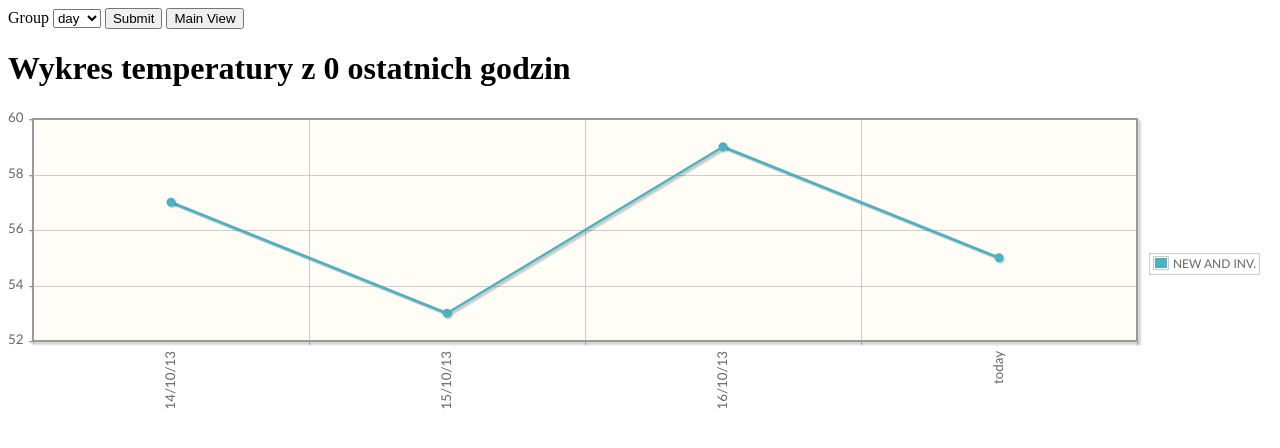
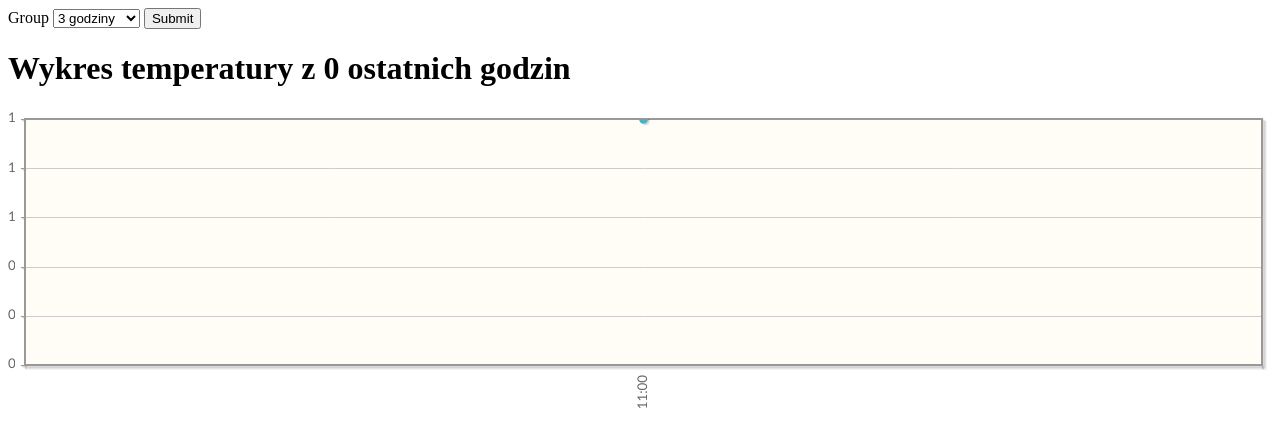
Before and after one commit to radx64/rasppi, a Django app: page / in a window 1280 px wide. Shown: the top 448 px of the page. Run offline with Django 3.2, Linux system fonts and the light colour scheme; tables that the repository leaves empty hold one stand-in row (values such as "Sample post"); some libraries are stand-ins or nearby versions.

Commit message:
Few updates

```diff
--- a/rpi/monitor/models.py
+++ b/rpi/monitor/models.py
@@ -3,3 +3,6 @@
 class Temperature(models.Model):
 	date = models.DateTimeField(auto_now_add=True)
 	temperature = models.DecimalField(max_digits=5, decimal_places=2)
+
+	def __unicode__(self):
+		return str(self.temperature)
--- a/rpi/monitor/views.py
+++ b/rpi/monitor/views.py
@@ -6,12 +6,15 @@
 	if chart not in ['0', '1', '2']:
 		chart = '0'
 
+	temperature_list = Temperature.objects.all()
+
 	chart = int(chart)
 	title = "Wykres temperatury z %d ostatnich godzin" % chart
 	return render(request, 'index.html', {
-										 'title': title,
-										 'chart_data': chart
-										 })
+					 'title': title,
+					 'chart_data': chart,
+					'temperature_list': temperature_list,
+					 })
 
 
 
--- a/rpi/rpi/settings.py
+++ b/rpi/rpi/settings.py
@@ -108,7 +108,7 @@
 WSGI_APPLICATION = 'rpi.wsgi.application'
 
 TEMPLATE_DIRS = (
-    '/home/q/rasppi/rpi/templates',
+	'/home/pi/rasppi/rpi/templates',
     # Put strings here, like "/home/html/django_templates" or "C:/www/django/templates".
     # Always use forward slashes, even on Windows.
     # Don't forget to use absolute paths, not relative paths.
--- a/rpi/templates/index.html
+++ b/rpi/templates/index.html
@@ -1,9 +1,8 @@
-
 <!DOCTYPE html>
 <html>
 
 <head>
-    <title>new_inv - statistic from View 1</title>
+    <title>{{ title }}</title>
     <meta content="">
 
     <script type="text/javascript" src="{{ STATIC_URL }}jquery.min.js"></script>
@@ -25,59 +24,21 @@
 
     <script type="text/javascript">
     $(document).ready(function() {
-    $.datepicker.setDefaults({
-        defaultDate: new Date(),
-        changeMonth: true,
-        changeYear: true,
-        dateFormat: "dd/mm/yy",
-        maxDate: "0",
-        minDate: new Date(2013, 6, 17)
-    });
 
-    $( "#date_picker_start" ).datepicker({
-        defaultDate: new Date(),
-        onSelect: function(dateStr)
-        {
-            var min = $(this).datepicker('getDate') || new Date().getDate - 7;  // Selected date or today if none
-            $('#date_picker_end').datepicker('option', {minDate: min});
-
-            link_change();
-        }
-    });
-
-    $( "#date_picker_end" ).datepicker({
-        defaultDate: new Date(),
-        onSelect: function(dateStr)
-        {
-            var max = $(this).datepicker('getDate') || new Date();
-            $('#date_depart').datepicker('option', {maxDate: max});
-
-            link_change();
-        }
-    });
-
-
-    var new_inv = [['14/10/13', 57], ['15/10/13', 53], ['16/10/13', 59], ['today', 55]];
-    var ticks = ['14/10/13', '15/10/13', '16/10/13', 'today'];
+    var new_inv = [{% for temp in temperature_list %}['{{ temp.date|time:"H:i" }}', {{ temp.temperature }}],{% endfor %}];
     var plot1 = $( "#chart" ).jqplot('chart', [new_inv], {
 
     series:[
         {label:'NEW AND INV.'},
     ],
 
-    legend: {
-        show: true,
-        location: 'e',
-        placement: 'outsideGrid'
-    },
-
     axes: {
         xaxis: {
             renderer: $.jqplot.CategoryAxisRenderer,
             tickRenderer: $.jqplot.CanvasAxisTickRenderer ,
             tickOptions:{
-                angle: -90,
-                fontSize: '10pt'
+		angle: -90,
+		formatString:''
             }
         },
         yaxis:{
@@ -98,49 +59,23 @@
     });
     });
     </script>
-    <script>
-
-    function link_change()
-    {
-        var start = document.getElementById("date_picker_start");
-        var end = document.getElementById("date_picker_end");
-        var group = document.getElementById("date_picker_group");
-        var additional_serie = $("#date_picker_additional").val();
-        var form = document.getElementById("date_picker_form") || null;
-
-        var series = additional_serie.join(",");
-        if(form)
-        {
-            if (start.value=="")
-            {
-                form.action = '/lava/pronto/chart/1/'+series+'/'+group.value+'/30';
-            }
-            else
-            {
-                form.action = '/lava/pronto/chart/1/'+series+'/'+group.value+'/30/'+start.value+'/'+end.value;
-            }
-        }
-    }
-    </script>
 
 </head>
 <body>
 
     <form id="date_picker_form" action="" method="GET">
         <label for="date_picker_group">Group</label>
-
-        <select onchange="link_change()" id="date_picker_group">
-            <option>day</option>
-            <option>year</option>
+        <select id="date_picker_group">
+            <option value="0">3 godziny</option>
+            <option value="1">24 godziny</option>
+            <option value="2">3 dni</option>
         </select>
 
         <input type="submit" value="Submit">
-        <a href="/lava/pronto/view1"><button type="button">Main View</button></a>
     </form>
 
     <h1>{{ title }}</h1>
     <div id="chart">
     </div>
-
 </body>
 </html>
```
Also changed, not shown: readTempAndPutSomewhere.py (+7 -5 lines).
